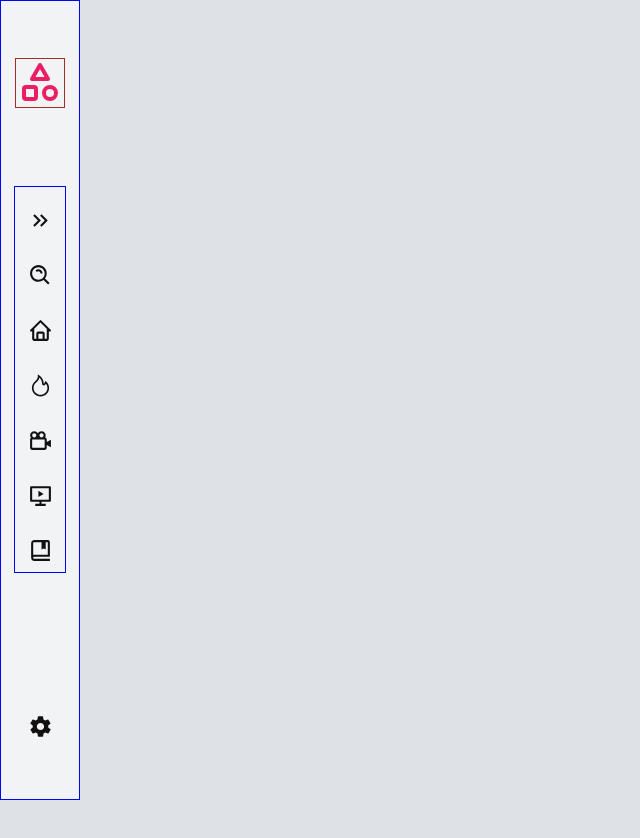
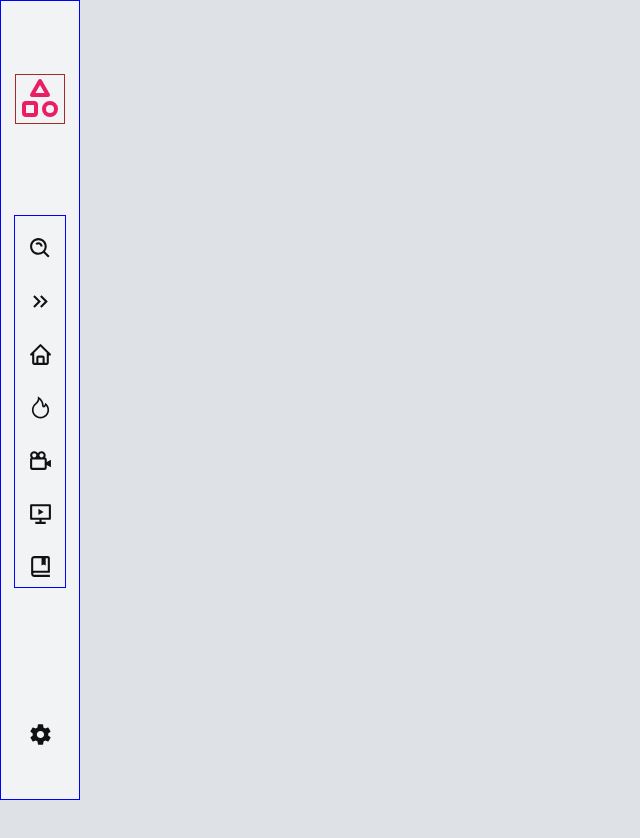
Before and after one commit to Stanlisberg/CinemaxTV, a React (Vite) app: page / in a window 1280 px wide. Shown: the top 838 px of the page, without its empty margins (0-640 px from the left). Built offline with nearby package versions, Linux system fonts and the light colour scheme.

Commit message:
Fix: Adjusted padding in buttons.

```diff
--- a/src/App.tsx
+++ b/src/App.tsx
@@ -1,13 +1,14 @@
 
 import Sidebar from "./components/sidebar/sidebar"
 import Navbar from "./components/Navbar"
+import Home from "./components/Home"
 
 function App() {
 
   return (
     <>
      <div className='app'>
-       {/* <Navbar /> */}
+        <Home />
        <Sidebar />
      </div>
     </>
--- a/src/components/sidebar/Sidebar.tsx
+++ b/src/components/sidebar/Sidebar.tsx
@@ -1,4 +1,4 @@
-import { useState } from "react";
+import { useState, useRef } from "react";
 import { MdOutlineKeyboardDoubleArrowRight } from "react-icons/md";
 import { BiHome } from "react-icons/bi";
 import { BiSearchAlt } from "react-icons/bi";
@@ -13,6 +13,31 @@ import "../../styles/sidebar.css";
 
 function Sidebar() {
 
+  const sidebarRef = useRef<any>()
+  // console.log(sidebarRef.current);
+
+  const [isHovered, setIsHovered] = useState(false);
+
+  const handleMouseEnter = () => {
+    // if (sidebarRef.current.className === 'sidebarOpen') {
+      setIsHovered(false);
+    // }
+  };
+
+  const handleMouseLeave = () => {
+    if (sidebarRef.current.className === 'sidebarOpen') {
+      setIsHovered(true);
+    }
+  };
+
+  const elementStyle = {
+    /* Define the initial styling */
+    // padding: '10px',
+    background: isHovered ? 'blue' : '',
+    // color: '#fff',
+    width: isHovered? '30px' : ''
+  };
+
 
   //-----------Open sidebar state
   const [openSidebar, setOpenSidebar] = useState(false);
@@ -25,13 +50,11 @@ function Sidebar() {
   const [bookHover, setBookHover] = useState(false);
   const [settingHover, setSettingHover] = useState(false);
 
+  //-----------Active  Button State
+  const [activeButton, setActiveButton] = useState<number | null>(null);
 
-  //-----------Active  Button State
-  const[ activeButton, setActiveButton] = useState<number | null>(null)
-
-  const handleActiveButton = (id: number) => [
-    setActiveButton(id)
-  ]
+  //------------Active Fuction
+  const handleActiveButton = (id: number) => [setActiveButton(id)];
 
   //----------HandleSidebar Function
   const handleSidebar = () => {
@@ -40,97 +63,99 @@ function Sidebar() {
 
   //-----------Hover Function
   const handleArrowHoverEnter = () => {
-    setArrowHover(true)
-  }
+    setArrowHover(true);
+  };
   const handleArrowHoverLeave = () => {
-    setArrowHover(false)
-  }
+    setArrowHover(false);
+  };
 
-  const handleSearchHoverEnter= () => {
-    setSearchHover(true)
-  }
-  const handleSearchHoverLeave= () => {
-    setSearchHover(false)
-  }
+  const handleSearchHoverEnter = () => {
+    setSearchHover(true);
+  };
+  const handleSearchHoverLeave = () => {
+    setSearchHover(false);
+  };
 
-  const handleHomeHoverEnter= () => {
-    setHomeHover(true)
-  }
-  const handleHomeHoverLeave= () => {
-    setHomeHover(false)
-  }
+  const handleHomeHoverEnter = () => {
+    setHomeHover(true);
+  };
+  const handleHomeHoverLeave = () => {
+    setHomeHover(false);
+  };
 
-  const handleTrendingHoverEnter= () => {
-    setTrendingHover(true)
-  }
-  const handleTrendingHoverLeave= () => {
-    setTrendingHover(false)
-  }
+  const handleTrendingHoverEnter = () => {
+    setTrendingHover(true);
+  };
+  const handleTrendingHoverLeave = () => {
+    setTrendingHover(false);
+  };
 
-  const handleMovieHoverEnter= () => {
-    setMovieHover(true)
-  }
-  const handleMovieHoverLeave= () => {
-    setMovieHover(false)
-  }
+  const handleMovieHoverEnter = () => {
+    setMovieHover(true);
+  };
+  const handleMovieHoverLeave = () => {
+    setMovieHover(false);
+  };
 
-  const handleTvHoverEnter= () => {
-    setTvHover(true)
-  }
-  const handleTvHoverLeave= () => {
-    setTvHover(false)
-  }
+  const handleTvHoverEnter = () => {
+    setTvHover(true);
+  };
+  const handleTvHoverLeave = () => {
+    setTvHover(false);
+  };
 
-  const handleBookHoverEnter= () => {
-    setBookHover(true)
-  }
-  const handleBookHoverLeave= () => {
-    setBookHover(false)
-  }
+  const handleBookHoverEnter = () => {
+    setBookHover(true);
+  };
+  const handleBookHoverLeave = () => {
+    setBookHover(false);
+  };
 
-  const handleSettingHoverEnter= () => {
-    setSettingHover(true)
-  }
-  const handleSettingHoverLeave= () => {
-    setSettingHover(false)
-  }
+  const handleSettingHoverEnter = () => {
+    setSettingHover(true);
+  };
+  const handleSettingHoverLeave = () => {
+    setSettingHover(false);
+  };
 
   return (
     <div>
-      <div className={openSidebar ? "sidebar-open" : 'sidebar-close'}>
+      <div
+         onMouseEnter={handleMouseEnter}
+         onMouseLeave={handleMouseLeave}
+         style={elementStyle}
+         className={openSidebar ? "sidebar-open" : "sidebar-close"}
+        //  onMouseLeave={change}
+        //  onMouseOver={changeAg}
+         ref={sidebarRef}>
         <div className="logo-div">
           <TbTriangleSquareCircle
             size={50}
-            color='#e91e63'
-            className={openSidebar ? "logo-open" : 'logo-close'}
+            color="#e91e63"
+            className={openSidebar ? "logo-open" : "logo-close"}
           />
-          {openSidebar && <p className='logo-text'>CinemaxTV</p>}
-        </div>
-        <div className={openSidebar ? " side-wrapper-open" : "side-wrapper-close"}>
-          <div
-            className={openSidebar?  "icon-open arrow-open" : 'icon-close'}
-            onMouseOver={handleArrowHoverEnter}
-            onMouseLeave={handleArrowHoverLeave}
-            >
-             <MdOutlineKeyboardDoubleArrowRight
-                size={25}
-                onClick={handleSidebar}
-                className='icon'
-            />
-            {arrowHover ? <p className='icon-name-close icon-name-open'>Expand</p> : ''}
+          {openSidebar && <p className="logo-text">CinemaxTV</p>}
         </div>
         <div
-            className={openSidebar?  "icon-open" : 'icon-close'}
+          className={openSidebar ? " side-wrapper-open" : "side-wrapper-close"}
+        >
+          <div
+            className={openSidebar ? "icon-open" : "icon-close"}
             onMouseOver={handleSearchHoverEnter}
             onMouseLeave={handleSearchHoverLeave}
-            onClick={() => handleActiveButton(1) }
+            onClick={() => {
+              handleActiveButton(1);
+              handleSidebar();
+            }}
           >
             <BiSearchAlt
               size={25}
-            onClick={handleSidebar}
-            className={activeButton === 1 ? 'active search' : 'search'}
+              // onClick={handleSidebar}
+              className={activeButton === 1 ? "active search" : "search"}
             />
-            {searchHover && <p className='icon-name-close icon-name-open'>Search</p>}
+            {searchHover && (
+              <p className="icon-name-close icon-name-open">Search</p>
+            )}
             {openSidebar && (
               <div className="input-div">
                 <input
@@ -142,59 +167,116 @@ function Sidebar() {
             )}
           </div>
           <div
-           className={openSidebar ? "icon-open" : 'icon-close'}
+            className={openSidebar ? "icon-open arrow-open" : "icon-close"}
+            onMouseOver={handleArrowHoverEnter}
+            onMouseLeave={handleArrowHoverLeave}
+            onClick={handleSidebar}
+          >
+            <MdOutlineKeyboardDoubleArrowRight size={25} className="icon" />
+            {arrowHover ? (
+              <p className="icon-name-close icon-name-open">Expand</p>
+            ) : (
+              ""
+            )}
+          </div>
+          <div
+            className={openSidebar ? "icon-open" : "icon-close"}
             onMouseOver={handleHomeHoverEnter}
             onMouseLeave={handleHomeHoverLeave}
-           onClick={() => handleActiveButton(2) }>
-            <BiHome
-              size={25}
-              className={activeButton === 2 ? 'active' : ''}
-            />
-            {homeHover ? <p className='icon-name-close icon-name-open'>Home</p> : ''}
+            onClick={() => handleActiveButton(2)}
+          >
+            <BiHome size={25} className={activeButton === 2 ? "active" : ""} />
+            {homeHover ? (
+              <p className="icon-name-close icon-name-open">Home</p>
+            ) : (
+              ""
+            )}
             {openSidebar && <p className="icon-open-text">Home</p>}
           </div>
           <div
-           className={openSidebar?  "icon-open" : 'icon-close'}
+            className={openSidebar ? "icon-open" : "icon-close"}
             onMouseOver={handleTrendingHoverEnter}
             onMouseLeave={handleTrendingHoverLeave}
-           onClick={() => handleActiveButton(3) }>
+            onClick={() => handleActiveButton(3)}
+          >
             <AiOutlineFire
               size={25}
-             className={activeButton === 3 ? 'active' : ''} />
-            {trendingHover ? <p className='icon-name-close icon-name-open'>Trending</p> : ''}
+              className={activeButton === 3 ? "active" : ""}
+            />
+            {trendingHover ? (
+              <p className="icon-name-close icon-name-open">Trending</p>
+            ) : (
+              ""
+            )}
             {openSidebar && <p className="icon-open-text">Trending</p>}
           </div>
           <div
-          className={openSidebar?  "icon-open" : 'icon-close'}
+            className={openSidebar ? "icon-open" : "icon-close"}
             onMouseOver={handleMovieHoverEnter}
-          onMouseLeave={handleMovieHoverLeave}>
-            <BiCameraMovie size={25}  className='icon'/>
-            {movieHover ? <p className='icon-name-close icon-name-open'>Movies</p> : ''}
+            onMouseLeave={handleMovieHoverLeave}
+            onClick={() => handleActiveButton(4)}
+          >
+            <BiCameraMovie
+              size={25}
+              className={activeButton === 4 ? "active" : ""}
+            />
+            {movieHover ? (
+              <p className="icon-name-close icon-name-open">Movies</p>
+            ) : (
+              ""
+            )}
             {openSidebar && <p className="icon-open-text">Movies</p>}
           </div>
           <div
-          className={openSidebar?  "icon-open" : 'icon-close'}
+            className={openSidebar ? "icon-open" : "icon-close"}
             onMouseOver={handleTvHoverEnter}
-          onMouseLeave={handleTvHoverLeave}>
-            <RiSlideshow3Line size={25}  className='icon'/>
-            {tvHover ? <p className='icon-name-close icon-name-open'>Tv_shows</p> : ''}
+            onMouseLeave={handleTvHoverLeave}
+            onClick={() => handleActiveButton(5)}
+          >
+            <RiSlideshow3Line
+              size={25}
+              className={activeButton === 5 ? "active" : ""}
+            />
+            {tvHover ? (
+              <p className="icon-name-close icon-name-open">Tv_shows</p>
+            ) : (
+              ""
+            )}
             {openSidebar && <p className="icon-open-text">TV-Shows</p>}
           </div>
           <div
-          className={openSidebar?  "icon-open" : 'icon-close'}
+            className={openSidebar ? "icon-open" : "icon-close"}
             onMouseOver={handleBookHoverEnter}
-          onMouseLeave={handleBookHoverLeave}>
-            <BiBookBookmark size={25}  className='icon'/>
-            {bookHover ? <p className='icon-name-close icon-name-open'>Bookmark</p> : ''}
+            onMouseLeave={handleBookHoverLeave}
+            onClick={() => handleActiveButton(6)}
+          >
+            <BiBookBookmark
+              size={25}
+              className={activeButton === 6 ? "active" : ""}
+            />
+            {bookHover ? (
+              <p className="icon-name-close icon-name-open">Bookmark</p>
+            ) : (
+              ""
+            )}
             {openSidebar && <p className="icon-open-text">Bookmarks</p>}
           </div>
         </div>
         <div
-         className={openSidebar?  "setting-open" : 'setting-close'}
+          className={openSidebar ? "setting-open" : "setting-close"}
           onMouseOver={handleSettingHoverEnter}
-         onMouseLeave={handleSettingHoverLeave}>
-            <IoMdSettings size={25}  className='setting-icon'/>
-            {settingHover ? <p className='icon-setting-close icon-setting-open'>Settings</p> : ''}
+          onMouseLeave={handleSettingHoverLeave}
+          onClick={() => handleActiveButton(7)}
+        >
+          <IoMdSettings
+            size={25}
+            className={activeButton === 7 ? "active" : ""}
+          />
+          {settingHover ? (
+            <p className="icon-setting-close icon-setting-open">Settings</p>
+          ) : (
+            ""
+          )}
           {openSidebar && <p className="setting-text">Settings</p>}
         </div>
       </div>
--- a/src/styles/sidebar.css
+++ b/src/styles/sidebar.css
@@ -37,7 +37,6 @@
 .sidebar-open .side-wrapper-open .icon-open {
   padding: 10px;
   width: 200px;
-  margin-top: 6px;
   outline: none;
   border-radius: 5px;
   position: relative;
@@ -123,13 +122,14 @@
 }
 .sidebar-close .side-wrapper-close {
   outline: 1px solid blue;
-  margin-bottom: 60px;
+  margin-bottom: 20px;
+  margin-top: -20px;
 }
 .sidebar-close .side-wrapper-close .icon-close {
   display: flex;
   justify-content: center;
   align-items: center;
-  padding: 9px 6px;
+  padding: 8px 6px;
   margin-top: 12px;
   position: relative;
 }
@@ -154,7 +154,7 @@
 .sidebar-close .setting-close {
   display: flex;
   justify-content: center;
-  margin-bottom: 15px;
+  margin-bottom: -10px;
   padding: 9px 0;
   position: relative;
 }
@@ -162,6 +162,9 @@
   cursor: pointer;
   border-radius: 4px;
   background: #dee2e6;
+}
+.sidebar-close .setting-close .active {
+  color: #e91e63;
 }
 .sidebar-close .setting-close .icon-setting-close {
   position: absolute;
--- a/src/styles/sidebar.scss
+++ b/src/styles/sidebar.scss
@@ -48,7 +48,7 @@ $bg-color:#f1f3f5;
         .icon-open {
             padding: 10px;
             width: 200px;
-            margin-top:6px;
+            // margin-top:6px;
             outline: none;
             border-radius: 5px;
             position:relative;
@@ -152,7 +152,8 @@ $bg-color:#f1f3f5;
         // justify-content: center;
         // padding-top: 5px;
         outline: 1px solid blue;
-        margin-bottom:60px;
+        margin-bottom:20px;
+        margin-top: -20px;
 
 
         // .arrow-close {
@@ -163,7 +164,7 @@ $bg-color:#f1f3f5;
             display: flex;
             justify-content: center;
             align-items: center;
-            padding: 9px 6px;
+            padding: 8px 6px;
             margin-top: 12px;
             position: relative;
             // border: 1px solid indigo;
@@ -198,7 +199,7 @@ $bg-color:#f1f3f5;
     .setting-close {
         display: flex;
         justify-content: center;
-        margin-bottom: 15px;
+        margin-bottom: -10px;
         padding: 9px 0;
         position: relative;
 
@@ -206,6 +207,10 @@ $bg-color:#f1f3f5;
             cursor: pointer;
             border-radius: 4px;
             background:  #dee2e6;
+        }
+
+        .active {
+            color: #e91e63;
         }
 
         .icon-setting-close {
```
Also changed, not shown: src/components/Home.tsx (+4 -7 lines), 1 other file (tests, documents, lock files or other folders). Lines whose indentation alone changed are shown as unchanged.
